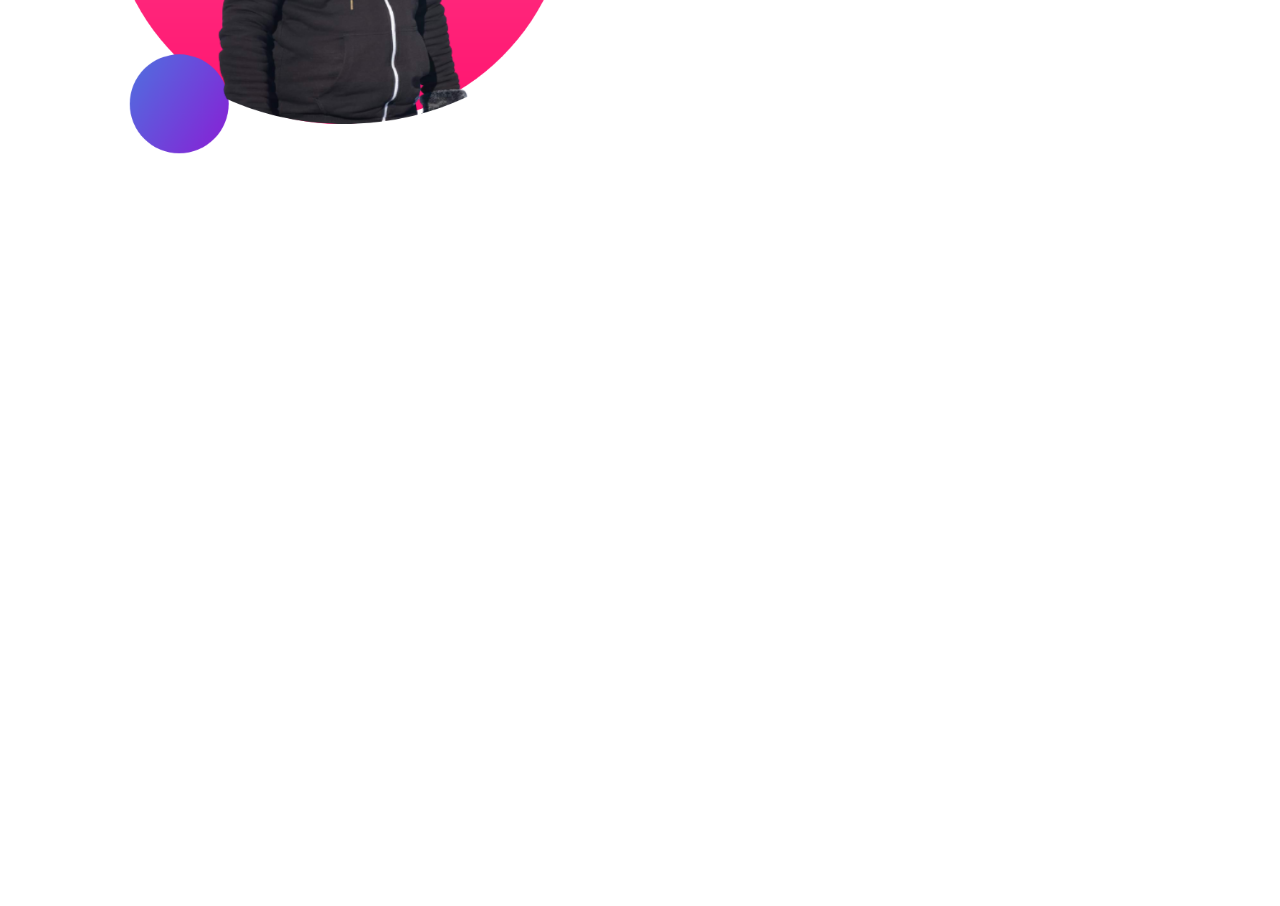
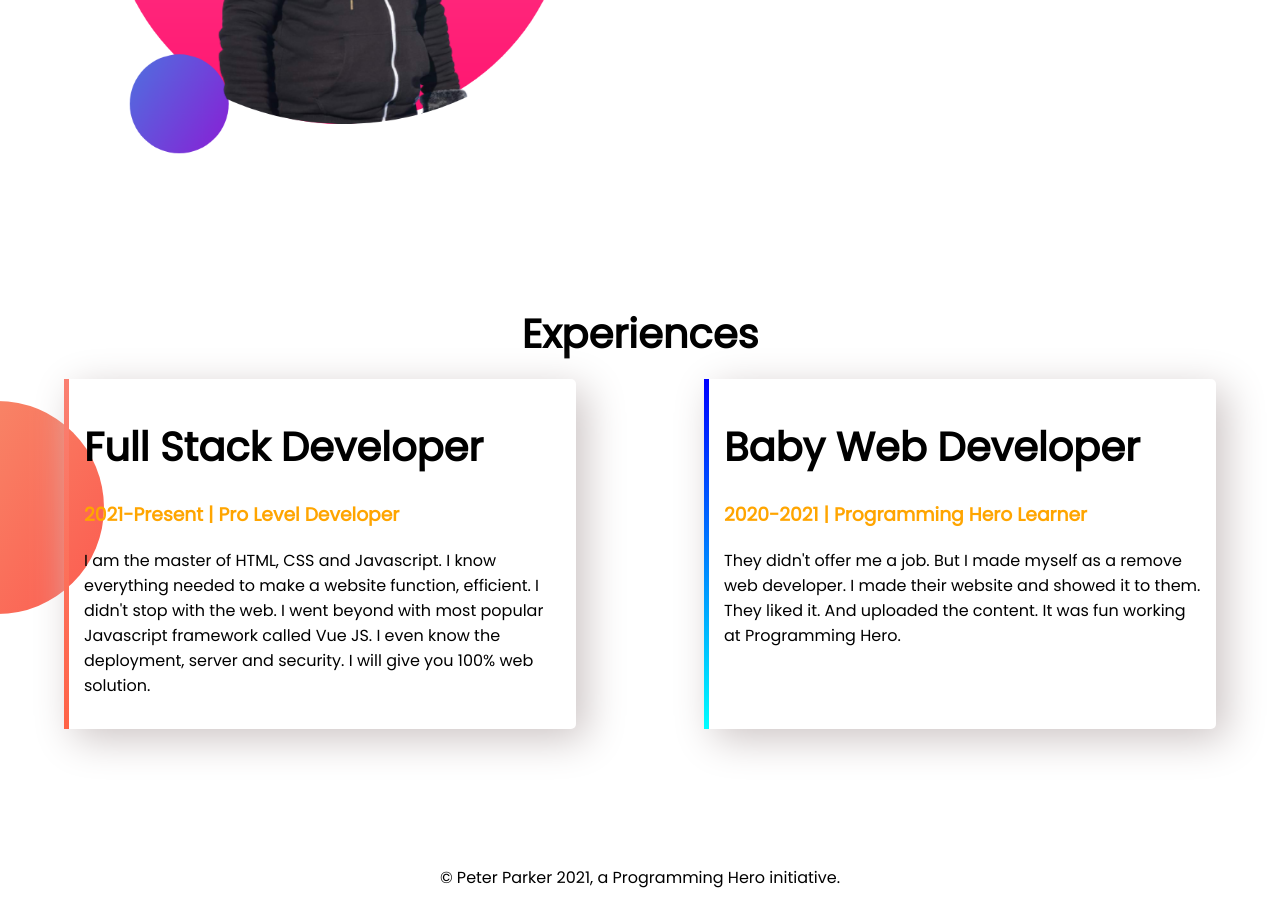
Before and after one commit to Emdadul71/developer-portfolio, a plain HTML site: page index.html in a window 1280 px wide. Shown: the part 938-1844 px from the top of the page. Before the commit the page ends 1219 px from the top, so only its background shows below. Drawn offline with Linux system fonts and the light colour scheme.

Commit message:
final Commit

```diff
--- a/index.html
+++ b/index.html
@@ -11,7 +11,7 @@
     <link rel="stylesheet" href="style.css" class="css">
 </head>
 <body>
-    <section class="top-banner">
+    <section class="top-banner flexible-container">
         <div class="half-width margin-top">
             <h1>Welcome To</h1>
             <h1><span class="orange-color">Emdadul Hoque</span> World!</h1>
@@ -23,7 +23,7 @@
             <img src="images/emdadul-picture.png" alt="">
         </div>
     </section>
-    <section class="dream-banner">
+    <section class="dream-banner flexible-container">
         <div class="dream-img">
             <img src="images/Emdadul-picture2.png" alt="">
         </div>
@@ -34,5 +34,24 @@
             <a class="link-button" target="_blank" href="https://www.linkedin.com/in/emdadul-hoque-2b2b24121/">DOWNLOAD RESUME</a>
         </div>
     </section>
+    <section class="experience-area">
+        <h1>Experiences</h1>
+        <div class="flexible-container">
+            <div class="half-width box-shadow" id="exp-left">
+                <h1>Full Stack Developer</h1>
+                <h3><span class="orange-color">2021-Present | Pro Level Developer</span></h3>
+                <p>I am the master of HTML, CSS and Javascript. I know everything needed to make a website function, efficient. I didn't stop with the web. I went beyond with most popular Javascript framework called Vue JS. I even know the deployment, server and security. I will give you 100% web solution.</p>
+            </div>
+            <div class="half-width box-shadow" id="exp-right">
+                <h1>Baby Web Developer</h1>
+                <h3><span class="orange-color">2020-2021 | Programming Hero Learner</span></h3>
+                <p>They didn't offer me a job. But I made myself as a remove web developer. I made their website and showed it to them. They liked it. And uploaded the content. It was fun working at Programming Hero.</p>
+            </div>
+
+        </div>
+    </section>
+    <footer>
+        <p>© Peter Parker 2021, a Programming Hero initiative.</p>
+    </footer>
 </body>
 </html>
--- a/style.css
+++ b/style.css
@@ -3,17 +3,19 @@ body {
     font-family: 'Poppins', sans-serif;
 }
 h1{
-    font-size: 50px;
+    font-size: 40px;
     line-height: 40px;
 }
 .orange-color{
     color: orange;
 }
 section{
-    display: flex;
     padding-bottom: 120px;
     box-sizing: border-box;
     overflow: hidden;
+}
+.flexible-container{
+    display: flex;
 }
 .half-width{
     width: 50%;
@@ -52,3 +54,35 @@ section{
     background-repeat: no-repeat;
     background-position-x: right;
 }
+.box-shadow{
+    box-shadow: 10px 10px 40px rgb(204, 196, 196);
+    width: 40%;
+    margin-left: 5%;
+    margin-right: 5%;
+    padding: 15px;
+
+}
+.experience-area{
+    background-image: url(images/exp-bg.png);
+    background-repeat: no-repeat;
+    background-position-y: 120px;
+}
+#exp-right{
+    border-image: linear-gradient(blue,cyan);
+    border-image-slice: 1;
+    border-left: 5px solid;
+    border-radius: 5px;
+}
+#exp-left{
+    border-image: linear-gradient(salmon,tomato);
+    border-image-slice: 1;
+    border-left: 5px solid;
+    border-radius: 5px;
+}
+footer{
+    text-align: center;
+}
+.experience-area>h1{
+    text-align: center;
+    margin-bottom: 25px;
+}
```
